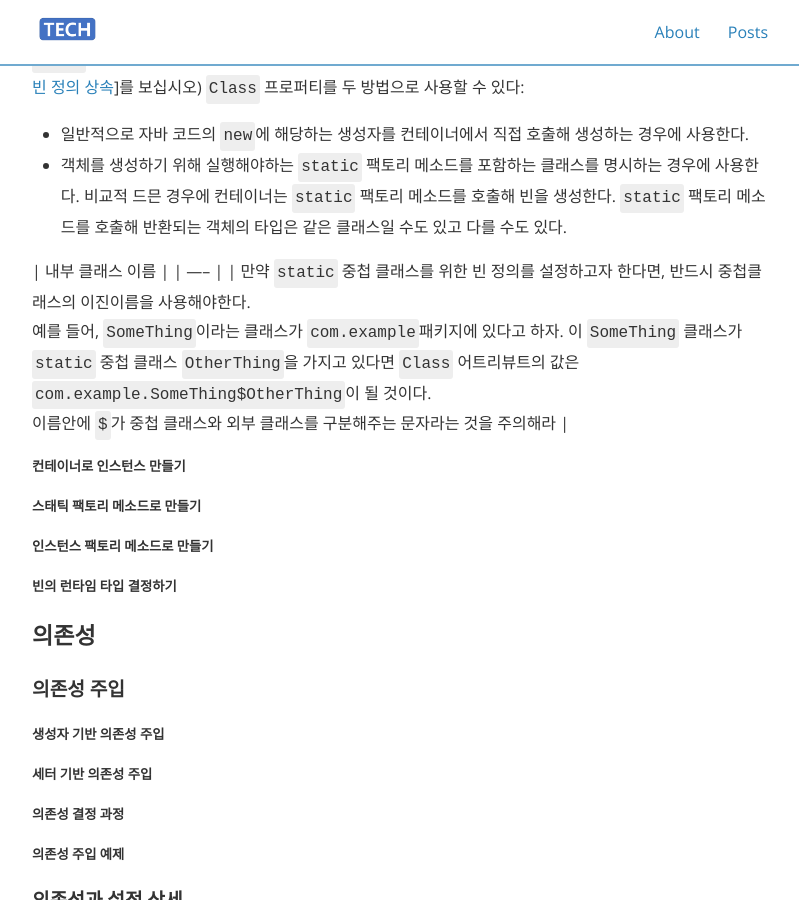
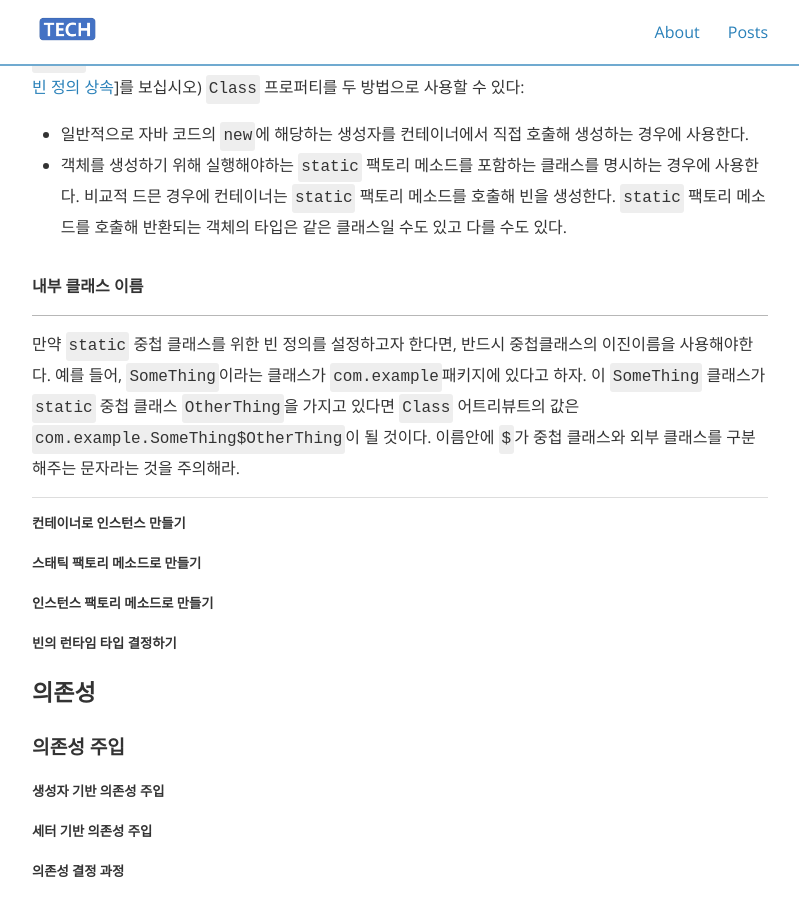
Before and after one commit to e406hsy/e406hsy.github.io, a Jekyll site: the page built from _posts/2020-05-17-Spring_Reference_Core_1_Beans.md, in a window 1280 px wide and 900 px high, scrolled down 16680 px. Shown: the whole window, without its empty margins (240-1039 px from the left). Built offline with Jekyll 4.4.1, drawn with Linux system fonts in a browser that asks for light colours; nearby versions of some CDN libraries; comment, search, counter and statistics services are not loaded.

```diff
--- a/_posts/2020-05-17-Spring_Reference_Core_1_Beans.md
+++ b/_posts/2020-05-17-Spring_Reference_Core_1_Beans.md
@@ -439,24 +439,22 @@ XML기반 설정 메타데이터에서 `id` 어트리뷰트, `name` 어트리뷰
 
 | 자바 기반 설정 |
 | ------ |
-| 만약 자바 기반 설정을 이용한다면 `@Bean` 어노테이션을 사용하여 별명을 정의할 수 있다. [`@Bean` 어노테이션 이용하기](#beans-java-bean-annotation)에 자세한 내용을 볼 수 있다.
+| 만약 자바 기반 설정을 이용한다면 `@Bean` 어노테이션을 사용하여 별명을 정의할 수 있다. [`@Bean` 어노테이션 이용하기](#beans-java-bean-annotation)에 자세한 내용을 볼 수 있다. |
 
 <h4 id="beans-factory-class">빈 인스턴스 만들기</h4>
 
 빈 정의는 하나 혹은 여러개의 객체를 만드는데 필수적인 제작법이다. 컨테이너가 실제 객체를 만들거나 획득할 때, 빈 정으로 추상화된 설정 메타데이터를 요청하여 사용한다.
 만약 XML기반 설정 메타데이터를 사용한다면 인스턴스화될 객체의 타입(이나 클래스)를 `<bean/>`요소에 `class`어트리뷰트에 명시할 수 있다. 이 `class`어트리뷰트 (내부적으로 `BeanDefinition` 인스턴스의 `Class` 프로퍼티)는 보통 필수이다. (예외를 알고 싶다면 [인스턴스 팩토리 메서드를 이용하여 인스턴스화 하기](#beans-factory-class-instance-factory-method)와 [빈 정의 상속](#beans-child-bean-definitions)]를 보십시오) `Class` 프로퍼티를 두 방법으로 사용할 수 있다:
+
 * 일반적으로 자바 코드의 `new`에 해당하는 생성자를 컨테이너에서 직접 호출해 생성하는 경우에 사용한다.
 * 객체를 생성하기 위해 실행해야하는 `static` 팩토리 메소드를 포함하는 클래스를 명시하는 경우에 사용한다. 비교적 드믄 경우에 컨테이너는 `static` 팩토리 메소드를 호출해 빈을 생성한다. `static` 팩토리 메소드를 호출해 반환되는 객체의 타입은 같은 클래스일 수도 있고 다를 수도 있다.
 
 | 내부 클래스 이름 |
-| ----- |
-| 만약 `static` 중첩 클래스를 위한 빈 정의를 설정하고자 한다면, 반드시 중첩클래스의 이진이름을 사용해야한다.
-예를 들어, `SomeThing`이라는 클래스가 `com.example`패키지에 있다고 하자. 이 `SomeThing` 클래스가 `static` 중첩 클래스 `OtherThing`을 가지고 있다면 `Class` 어트리뷰트의 값은 `com.example.SomeThing$OtherThing`이 될 것이다.
-이름안에 `$`가 중첩 클래스와 외부 클래스를 구분해주는 문자라는 것을 주의해라 |
+| --- |
+| 만약 `static` 중첩 클래스를 위한 빈 정의를 설정하고자 한다면, 반드시 중첩클래스의 이진이름을 사용해야한다. 예를 들어, `SomeThing`이라는 클래스가 `com.example`패키지에 있다고 하자. 이 `SomeThing` 클래스가 `static` 중첩 클래스 `OtherThing`을 가지고 있다면 `Class` 어트리뷰트의 값은 `com.example.SomeThing$OtherThing`이 될 것이다. 이름안에 `$`가 중첩 클래스와 외부 클래스를 구분해주는 문자라는 것을 주의해라. |
+
 
 <h5 id="beans-factory-class-ctor">컨테이너로 인스턴스 만들기</h5>
-
-
 
 <h5 id="beans-factory-class-static-factory-method">스태틱 팩토리 메소드로 만들기</h5>
 <h5 id="beans-factory-class-instance-factory-method">인스턴스 팩토리 메소드로 만들기</h5>
```
